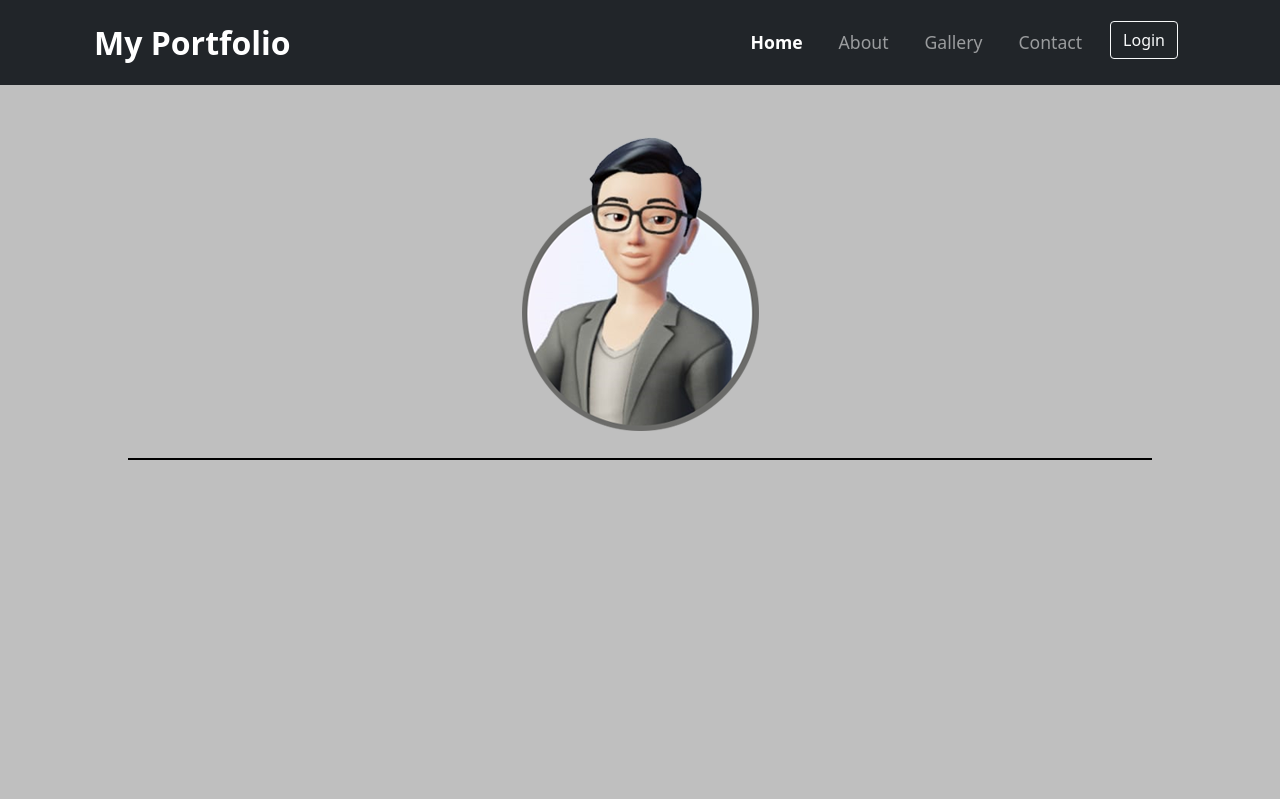
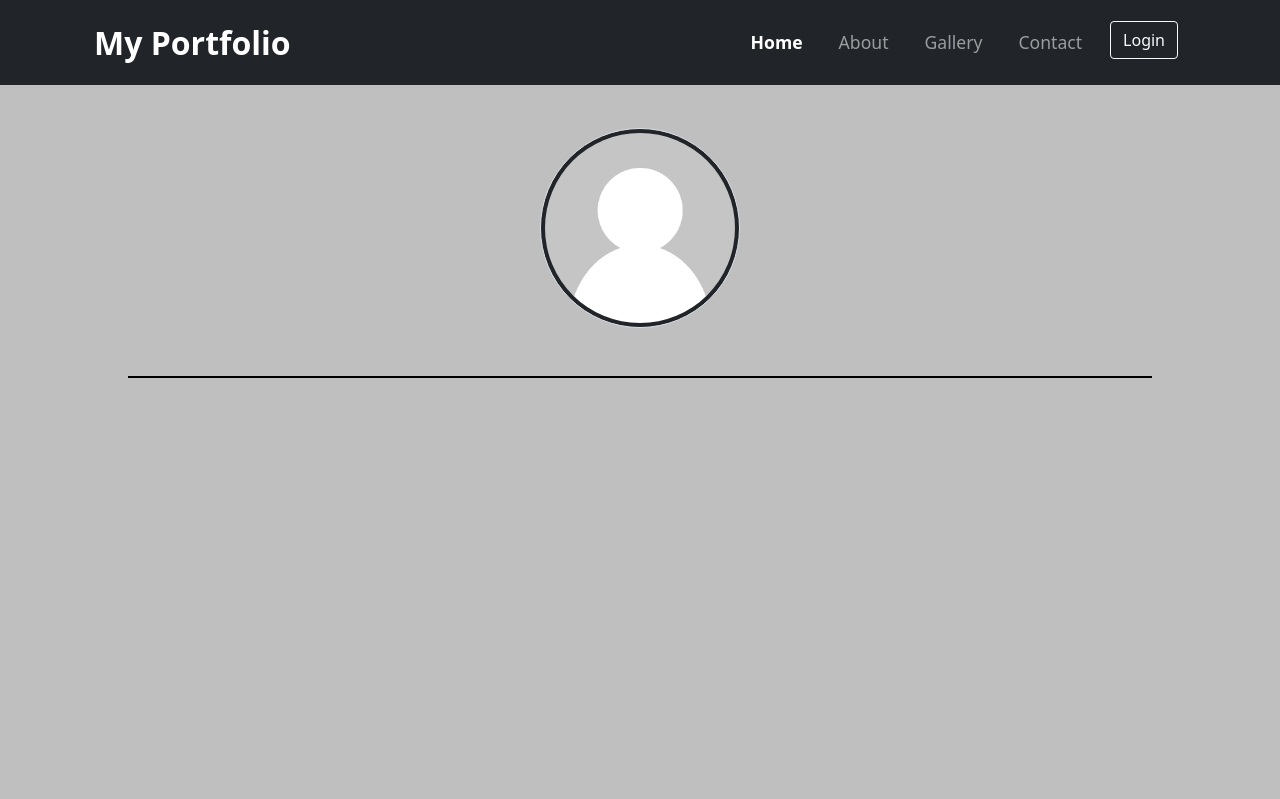
Before and after one commit to bayu-s-aziz/Web-Porto, a PHP site: page /web-porto/ in a window 1280 px wide. Shown: the top 799 px of the page. Run offline with PHP 8.4, Linux system fonts and the light colour scheme; some libraries are stand-ins or nearby versions.

Commit message:
change avatar

```diff
--- a/index.php
+++ b/index.php
@@ -106,8 +106,8 @@
 
   <!-- Jumbotron -->
   <section class="jumbotron text-center mb-3 vh-100">
-    <img src="img/avatar2.png" alt="avatar" />
-    <h1 id="full_name" class="display-6"></h1>
+    <img src="img/users/default_avatar.webp" alt="avatar" width="200" class="rounded-circle img-thumbnail bg-dark" />
+    <h1 id="full_name" class="display-6 mt-5"></h1>
     <div class="single-divider"></div>
     <!-- tentukan ID dengan nama  -->
     <h3 id="job" class="lead"></h3>
```
Also changed, not shown: img/users/bayu.jpg, img/users/default_avatar.webp (added).
